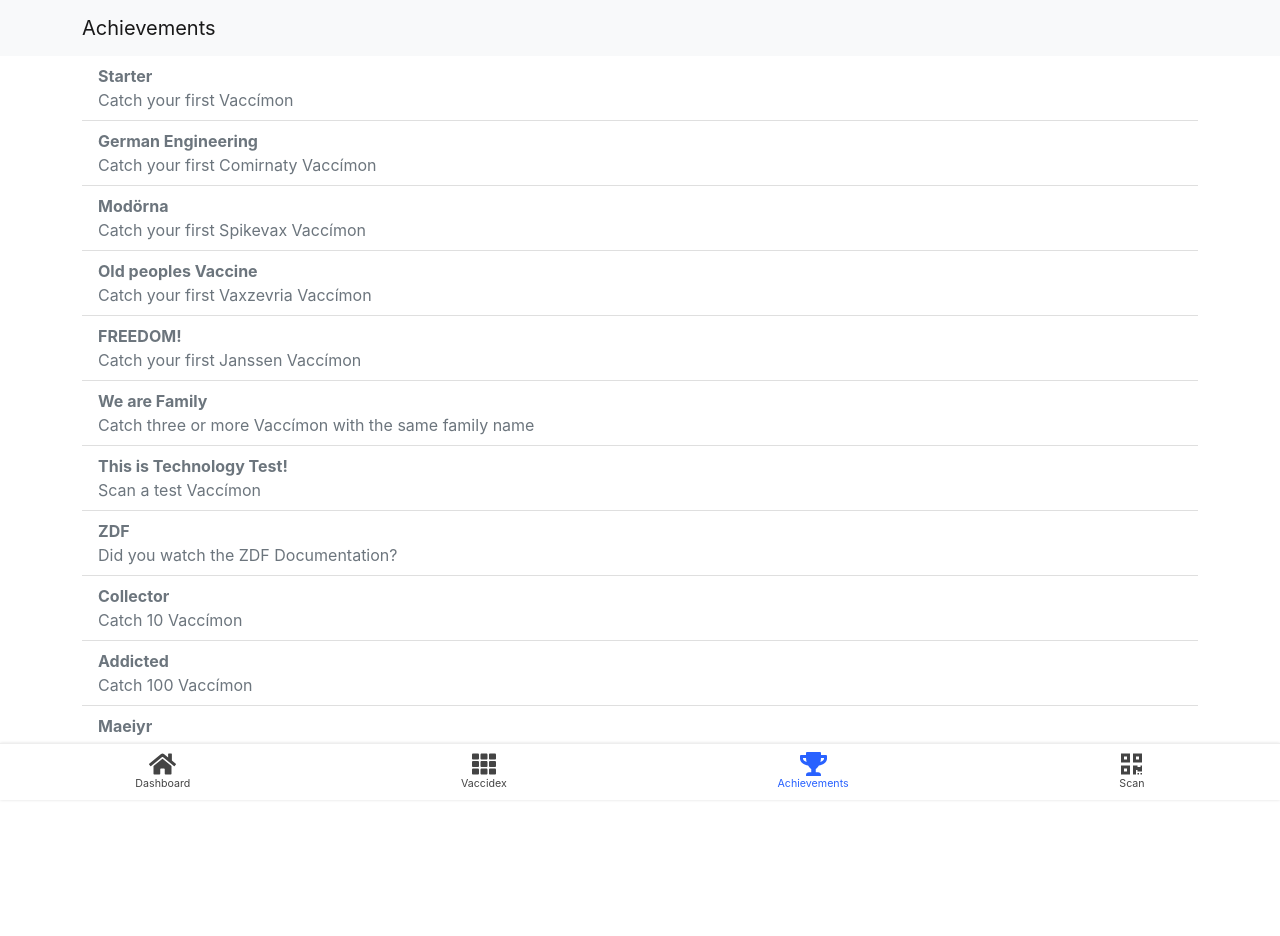
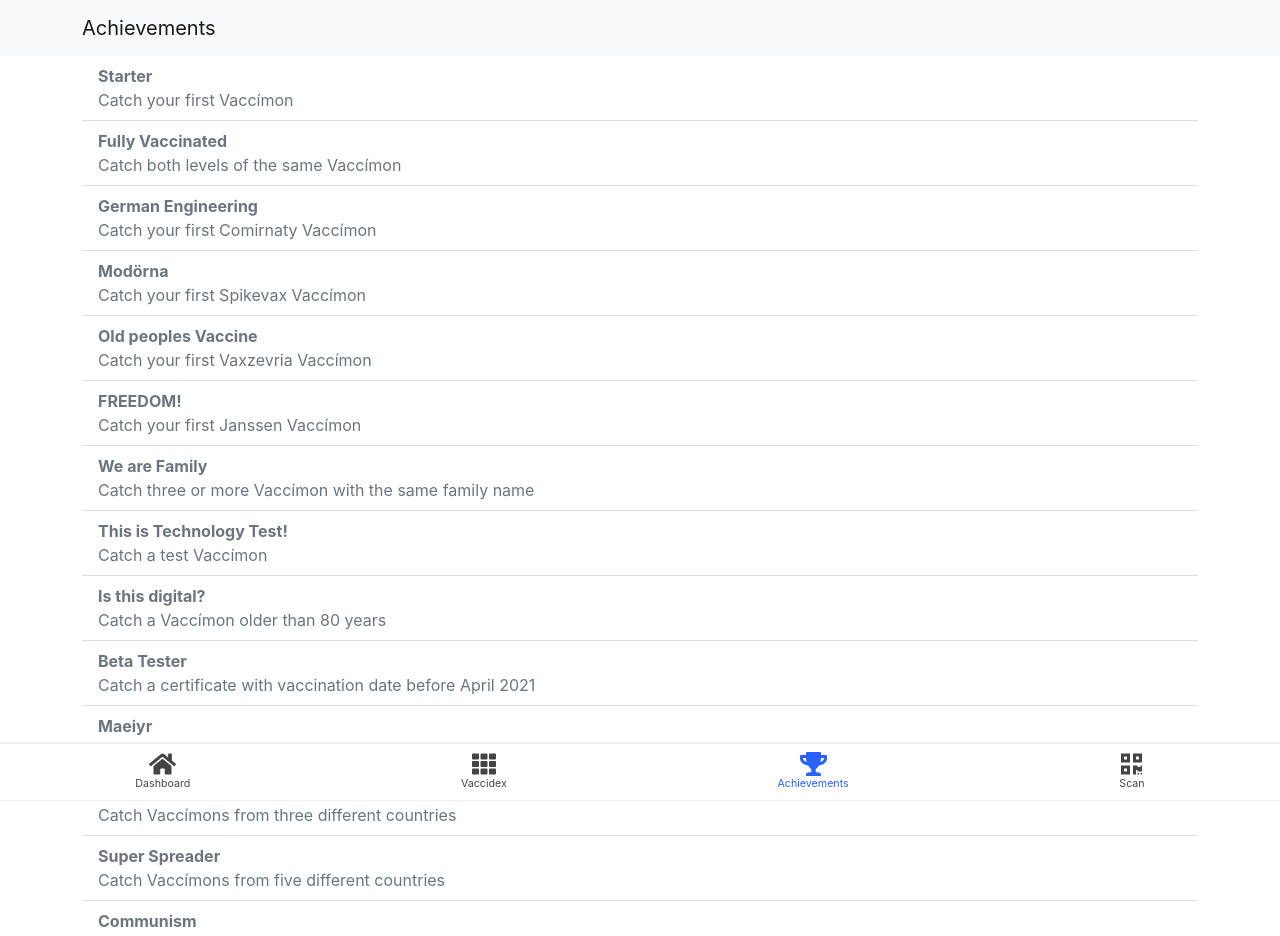
Before and after one commit to M4GNV5/Vaccimon, a Next.js app in the folder vaccimon-app/: page /achievements in a window 1280 px wide. Shown: the top 936 px of the page. Before the commit the page ends 836 px from the top, so only its background shows below. Built offline with nearby package versions, Linux system fonts and the light colour scheme.

Commit message:
:sparkles: add more achievements

```diff
--- a/vaccimon-app/lib/vaccimon.ts
+++ b/vaccimon-app/lib/vaccimon.ts
@@ -13,7 +13,7 @@
   "Sputnik-V": "Sputnik V",
   "Convidecia": "Convidecia",
   "EpiVacCorona": "EpiVacCorona",
-  "BBIBP-CorV": "BBIBP-CorV  Vaccine medicinal",
+  "BBIBP-CorV": "BBIBP-CorV Vaccine medicinal",
   "Inactivated-SARS-CoV-2-Vero-Cell": "Inactivated SARS-CoV-2 (Vero Cell)",
   "CoronaVac": "CoronaVac",
   "Covaxin": "Covaxin",
@@ -75,8 +75,11 @@
     return `https://api.hello-avatar.com/adorables/${seed}`
   }
 
+  get certificateSigner(): string {
+    return this._vaccination.is
+  }
+
   get isFullyVaccinated(): boolean {
     return this._vaccination.sd === this._vaccination.dn
   }
-
 }
--- a/vaccimon-app/pages/achievements.tsx
+++ b/vaccimon-app/pages/achievements.tsx
@@ -28,46 +28,107 @@
     condition: vaccidex => vaccidex.length > 0,
   },
   {
+    name: 'Fully Vaccinated',
+    description: 'Catch both levels of the same Vaccímon',
+    difficulty: AchievementDiffuculty.Easy,
+    condition: vaccidex => vaccidex.some(x => vaccidex.some(y => x.fullName === y.fullName)),
+  },
+  {
     name: 'German Engineering',
     description: 'Catch your first Comirnaty Vaccímon',
     difficulty: AchievementDiffuculty.Easy,
-    condition: vaccidex => !!vaccidex.find(x => x.vaccine === 'Comirnaty'),
+    condition: vaccidex => vaccidex.some(x => x.vaccine === 'Comirnaty'),
   },
   {
     name: 'Modörna',
     description: 'Catch your first Spikevax Vaccímon',
     difficulty: AchievementDiffuculty.Easy,
-    condition: vaccidex => !!vaccidex.find(x => x.vaccine === 'Spikevax'),
+    condition: vaccidex => vaccidex.some(x => x.vaccine === 'Spikevax'),
   },
   {
     name: 'Old peoples Vaccine',
     description: 'Catch your first Vaxzevria Vaccímon',
     difficulty: AchievementDiffuculty.Easy,
-    condition: vaccidex => !!vaccidex.find(x => x.vaccine === 'Vaxzevria'),
+    condition: vaccidex => vaccidex.some(x => x.vaccine === 'Vaxzevria'),
   },
   {
     name: 'FREEDOM!',
     description: 'Catch your first Janssen Vaccímon',
     difficulty: AchievementDiffuculty.Easy,
-    condition: vaccidex => !!vaccidex.find(x => x.vaccine === 'Janssen'),
+    condition: vaccidex => vaccidex.some(x => x.vaccine === 'COVID-19 Vaccine Janssen'),
   },
   {
     name: 'We are Family',
     description: 'Catch three or more Vaccímon with the same family name',
     difficulty: AchievementDiffuculty.Medium,
-    condition: vaccidex => !!vaccidex.find(x => vaccidex.filter(y => x.lastName === y.lastName).length > 2),
+    condition: vaccidex => vaccidex.some(x => vaccidex.filter(y => x.lastName === y.lastName).length > 2),
   },
   {
     name: 'This is Technology Test!',
-    description: 'Scan a test Vaccímon',
+    description: 'Catch a test Vaccímon',
     difficulty: AchievementDiffuculty.Medium,
-    condition: vaccidex => !!vaccidex.find(x => x.lastName === 'Mustermann'),
+    condition: vaccidex => vaccidex.some(x => x.lastName === 'Mustermann'),
+  },
+  {
+    name: 'Is this digital?',
+    description: 'Catch a Vaccímon older than 80 years',
+    difficulty: AchievementDiffuculty.Medium,
+    condition: vaccidex => {
+      const old = new Date()
+      old.setFullYear(old.getFullYear() - 80)
+      return vaccidex.some(x => x.dateOfBirth < old)
+    },
+  },
+  {
+    name: 'Beta Tester',
+    description: 'Catch a certificate with vaccination date before April 2021',
+    difficulty: AchievementDiffuculty.Medium,
+    condition: vaccidex => vaccidex.some(x => x.vaccinationDate < (new Date(2021, 4, 1))),
+  },
+  {
+    name: 'Maeiyr',
+    description: 'Catch three different versions of Meir',
+    difficulty: AchievementDiffuculty.Hard,
+    condition: vaccidex => new Set(vaccidex
+        .map(x => x.lastName.match(/m(a|e)(i|y)(a|e)?r$/ui))
+        .filter(x => x)
+        .map(x => (x as RegExpMatchArray)[0])
+      ).size >= 3,
+  },
+  {
+    name: 'Traveler',
+    description: 'Catch Vaccímons from three different countries',
+    difficulty: AchievementDiffuculty.Hard,
+    condition: vaccidex => new Set(vaccidex.map(x => x.certificateSigner)).size >= 3,
+  },
+  {
+    name: 'Super Spreader',
+    description: 'Catch Vaccímons from five different countries',
+    difficulty: AchievementDiffuculty.Hard,
+    condition: vaccidex => new Set(vaccidex.map(x => x.certificateSigner)).size >= 5,
+  },
+  {
+    name: 'Communism',
+    description: 'Catch a vaccine from Russia or China',
+    difficulty: AchievementDiffuculty.Hard,
+    condition: vaccidex => !!vaccidex.find(x => x.vaccine === 'CVnCoV'
+      || x.vaccine === 'Sputnik V'
+      || x.vaccine === 'EpiVacCorona'
+      || x.vaccine === 'BBIBP-CorV Vaccine medicinal'
+      || x.vaccine === 'CoronaVac'
+    ),
+  },
+  {
+    name: 'Wait never mind',
+    description: 'Catch a Vaccímon with mixed vaccines',
+    difficulty: AchievementDiffuculty.Easy,
+    condition: vaccidex => vaccidex.some(x => vaccidex.some(y => x.fullName === y.fullName && x.vaccine !== y.vaccine)),
   },
   {
     name: 'ZDF',
     description: 'Did you watch the ZDF Documentation?',
     difficulty: AchievementDiffuculty.Medium,
-    condition: vaccidex => !!vaccidex.find(x => x.fullName.split('').sort().join('') === ' -HKWacehilnrruz'),
+    condition: vaccidex => vaccidex.some(x => x.fullName.split('').sort().join('') === ' -HKWacehilnrruz'),
   },
   {
     name: 'Collector',
@@ -80,16 +141,6 @@
     description: 'Catch 100 Vaccímon',
     difficulty: AchievementDiffuculty.Hard,
     condition: vaccidex => vaccidex.length >= 100,
-  },
-  {
-    name: 'Maeiyr',
-    description: 'Scan three different versions of Meir',
-    difficulty: AchievementDiffuculty.Hard,
-    condition: vaccidex => new Set(vaccidex
-        .map(x => x.lastName.match(/m(a|e)(i|y)(a|e)?r$/ui))
-        .filter(x => x)
-        .map(x => (x as RegExpMatchArray)[0])
-      ).size >= 3,
   },
 ]
 
```
